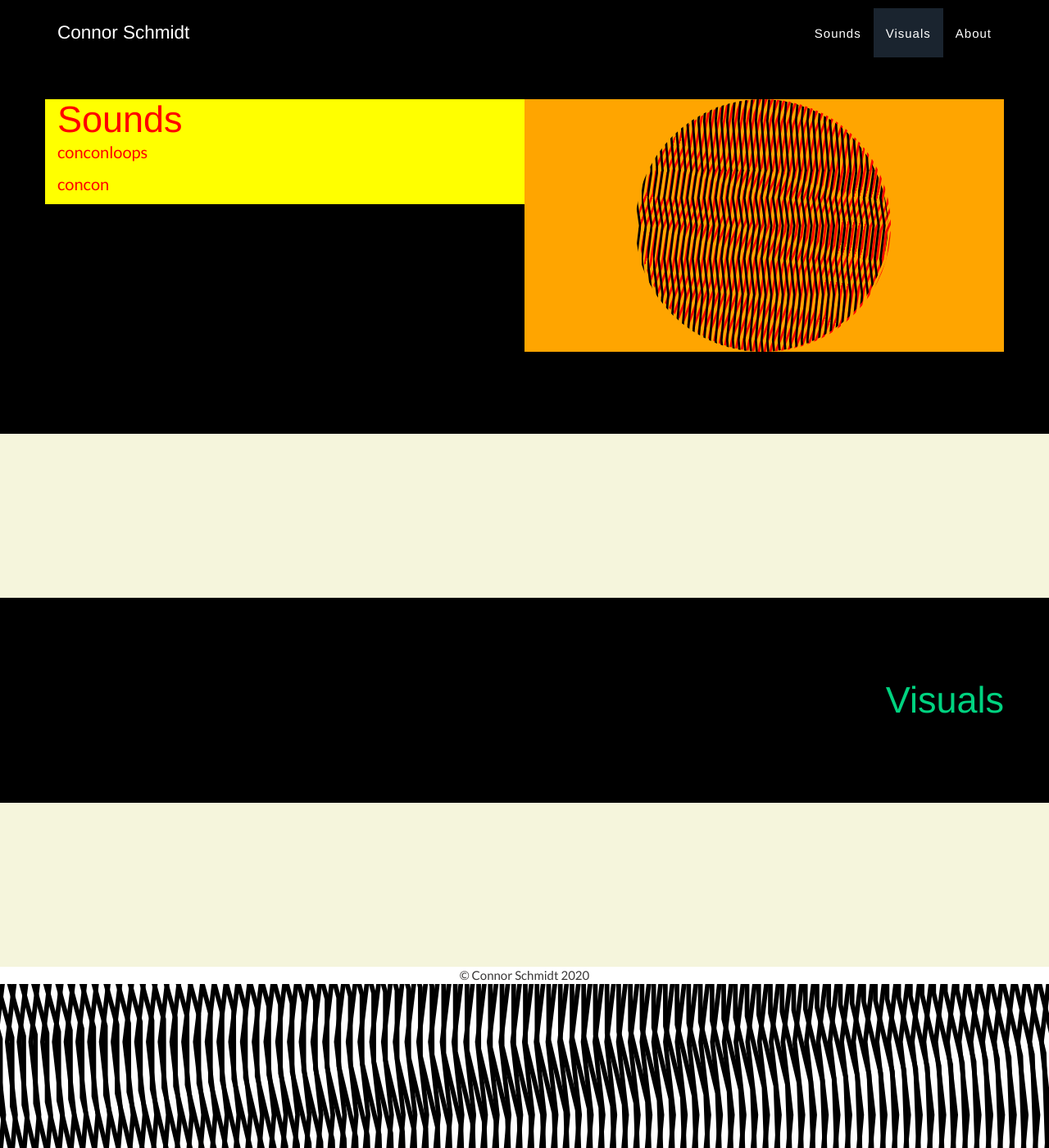
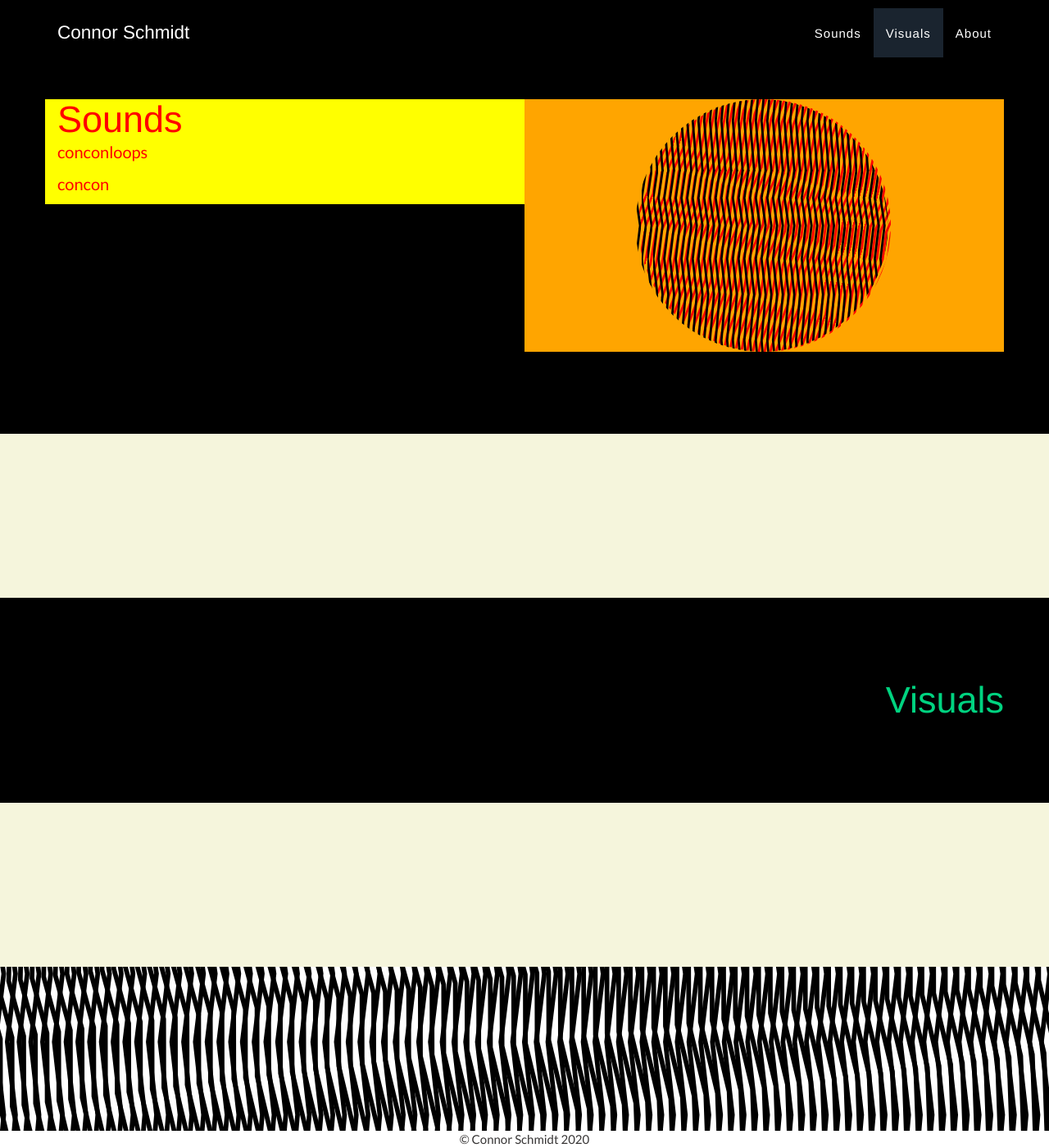
Before and after one commit to yukonnor/yukonnor.github.io, a Jekyll site: the page built from index.html, in a window 1280 px wide and 1400 px high, scrolled down 319 px. Shown: the whole window at 82% size. Built offline with Jekyll 4.4.1, drawn with Linux system fonts in a browser that asks for light colours.

Commit message:
Update main.css

```diff
--- a/_includes/css/main.css
+++ b/_includes/css/main.css
@@ -240,7 +240,7 @@
     background: #{{ site.color.primary }};
 }
 
-bottom-o-page {
+.bottom-o-page {
     padding: 100px 0;
 }
 
```
